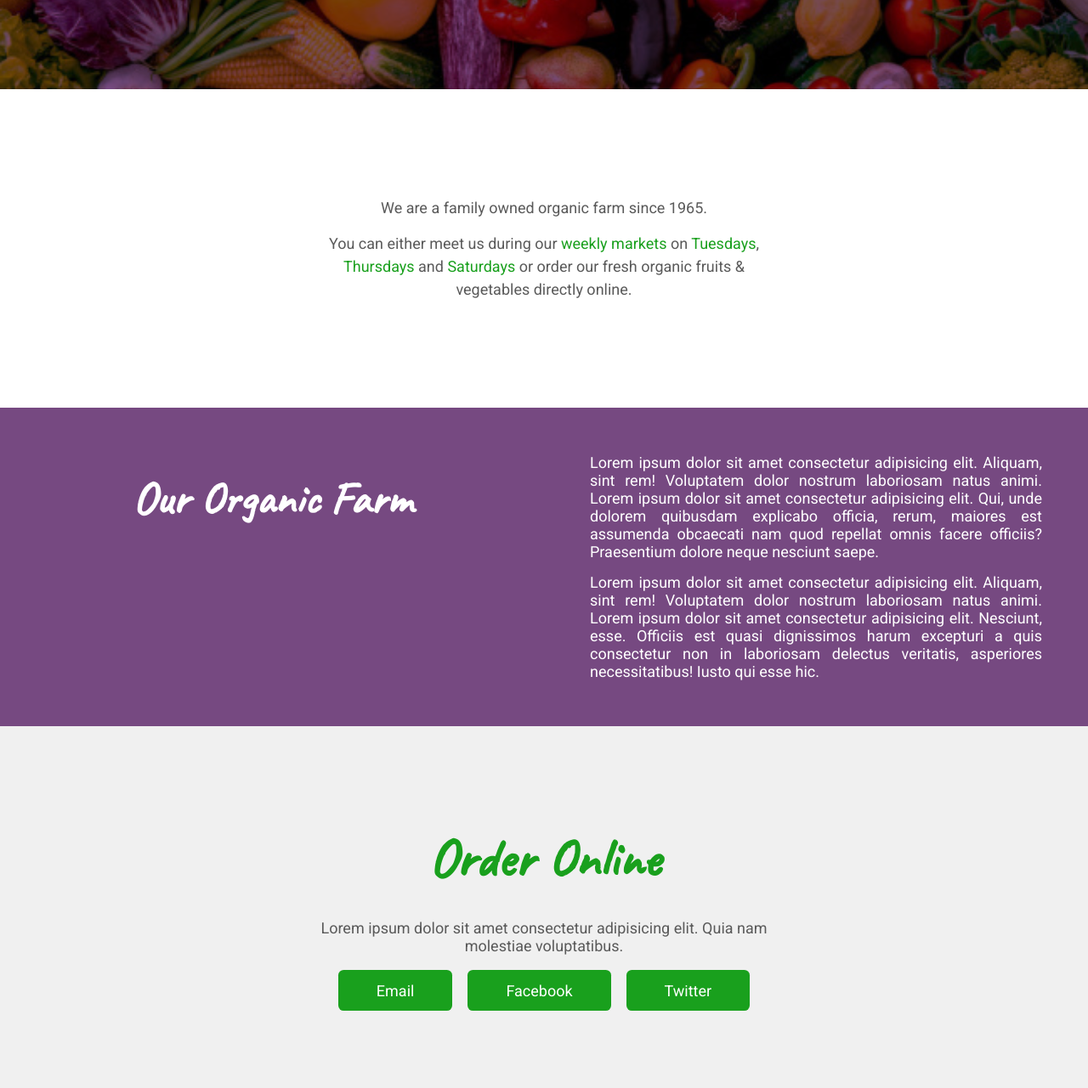
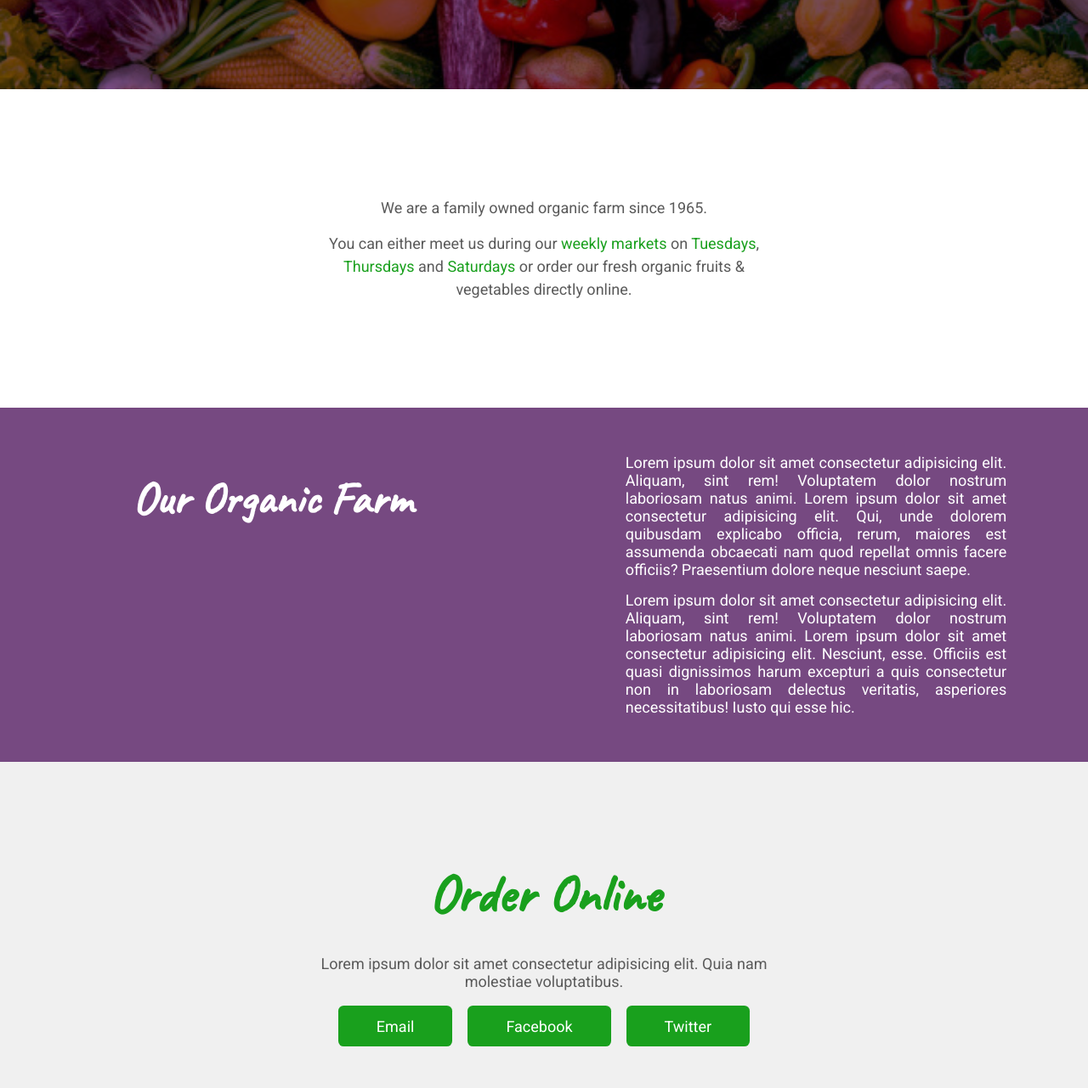
Before and after one commit to evabrinkmann/fruit-vegetable-shop, a website built with Parcel: page src/index.html in a window 1280 px wide. Shown: the part 519-1800 px from the top of the page at 85% size. Built offline with nearby package versions, Linux system fonts and the light colour scheme; files whose address does not match are found by name.

Commit message:
Fix line length

```diff
--- a/src/styles.css
+++ b/src/styles.css
@@ -296,7 +296,7 @@ footer-social li a:focus {
 
   .intro {
     padding: 7em 1em;
-    max-width: 36rem;
+    max-width: 55ch;
     margin: auto;
   }
 
@@ -317,12 +317,12 @@ footer-social li a:focus {
   .about-us__body {
     text-align: justify;
     padding: 3em;
-    max-width: 42rem;
+    max-width: 55ch;
     margin: auto;
   }
 
   .order-online > * {
-    max-width: 36rem;
+    max-width: 55ch;
     margin: 0.25em auto;
   }
 
```
Also changed, not shown: 2 other files.
